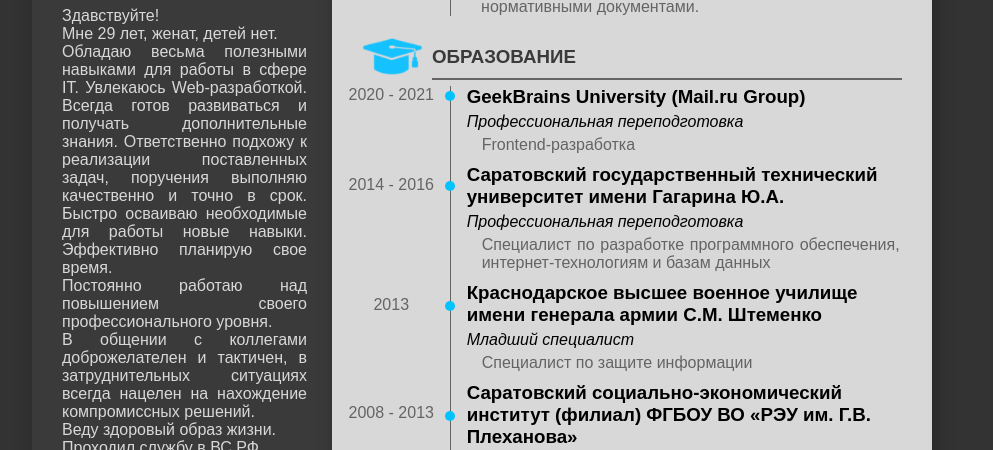
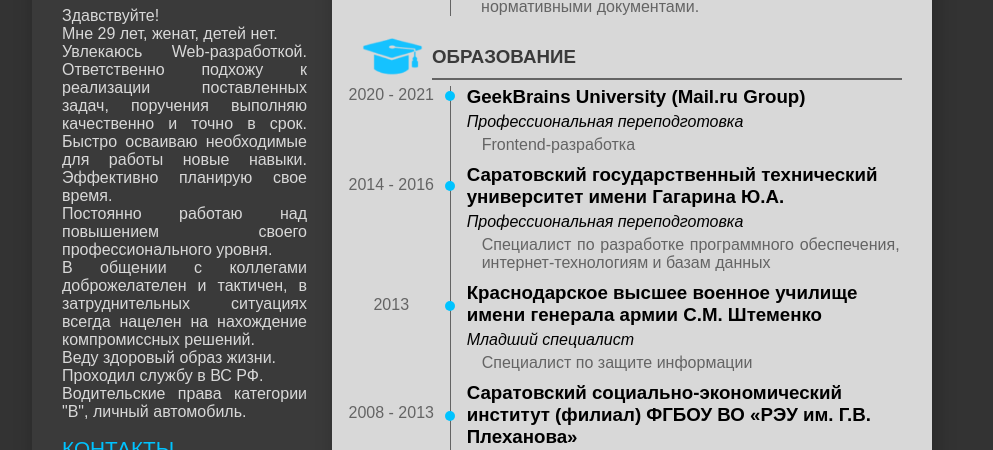
Before and after one commit to aranion/my_website, a plain HTML site: page index.html in a window 1280 px wide. Shown: the part 500-950 px from the top of the page, without its empty margins (143-1136 px from the left). Drawn offline with Linux system fonts and the light colour scheme.

Commit message:
update files

```diff
--- a/index.html
+++ b/index.html
@@ -23,8 +23,7 @@
                 <p>
                 Здавствуйте!<br />
                 Мне 29 лет, женат, детей нет. <br />
-                Обладаю весьма полезными навыками для работы в сфере IT.
-                Увлекаюсь Web-разработкой. Всегда готов развиваться и получать дополнительные знания.
+                Увлекаюсь Web-разработкой.
                 Ответственно подхожу к реализации поставленных задач, поручения
                 выполняю качественно и точно в срок. Быстро осваиваю необходимые для
                 работы новые навыки. Эффективно планирую свое время. <br />
@@ -383,6 +382,7 @@
                         </div>
                     </div>
             </div>
+
         </div>
         <div class="trapezoid-group">
             <div class="trapezoid trapezoid1"><p onclick="getRezyume();" id="rezyume">Резюме</p></div>
@@ -390,5 +390,6 @@
             <div class="trapezoid trapezoid3"><p onclick="getCertificate();" id="certificate">Сертификаты</p></div>
         </div>
     </div>
+
   </body>
 </html>
--- a/script/js.js
+++ b/script/js.js
@@ -58,6 +58,7 @@ function getPortfolio() {
 
 function getCertificate() {
   hide(["education", "skills", "hobby", "experience"]);
+  show("portfolioInner");
   checkStyleOn("trapezoid3");
   checkStyleOff("trapezoid2");
   checkStyleOff("trapezoid1");
```
Also changed, not shown: style/style.css (line endings or trailing spaces).
